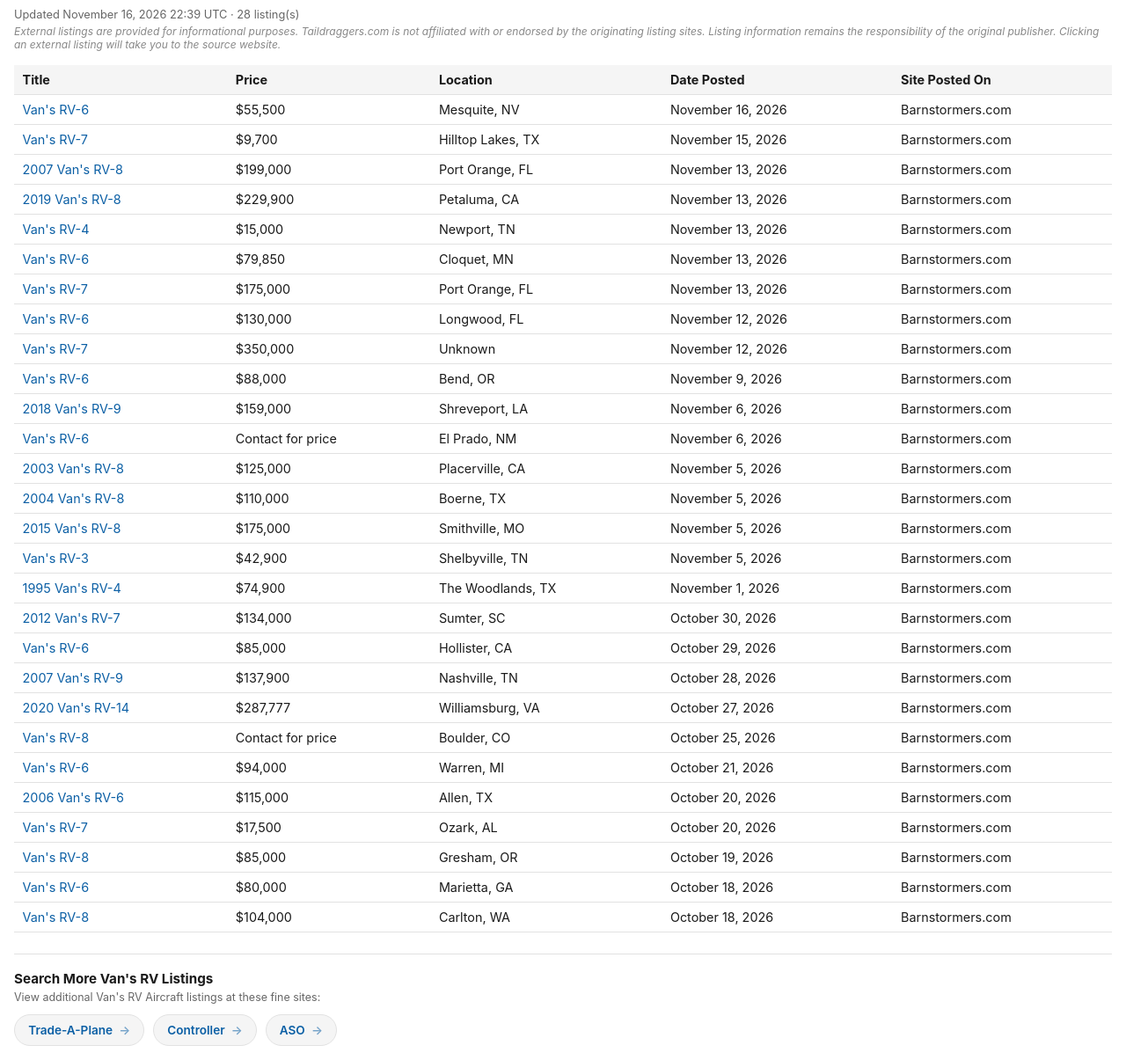
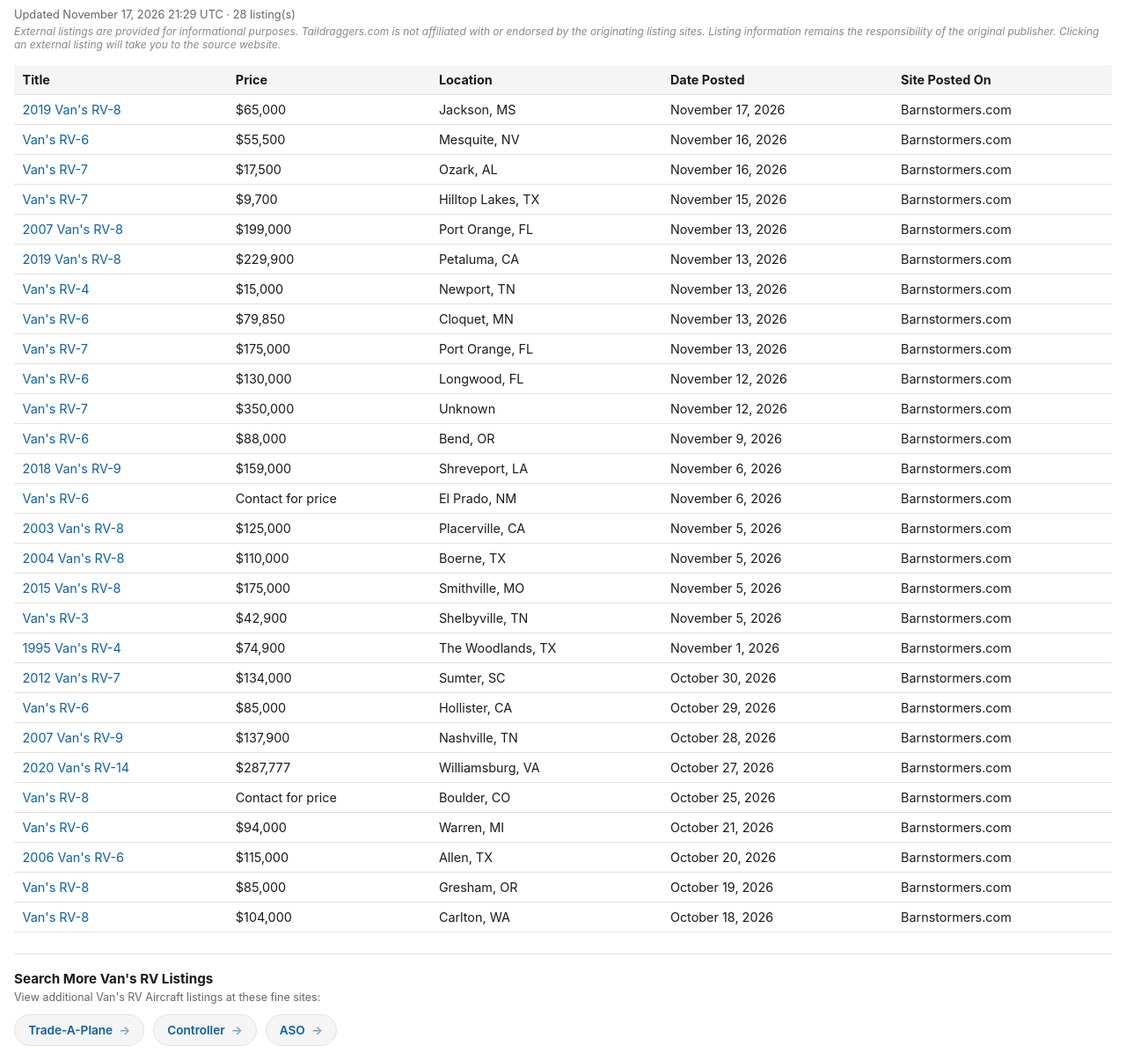
Before and after one commit to taildraggers/vans, a plain HTML site: page docs/index.html in a window 1280 px wide. Shown: the part 43-1248 px from the top of the page at 88% size. Drawn offline with Linux system fonts and the light colour scheme.

Commit message:
Update Van's RV listings (2026-11-17)

```diff
--- a/docs/index.html
+++ b/docs/index.html
@@ -76,14 +76,16 @@
 </head>
 <body>
   <h1>Other Van&#x27;s RV Ads on the Web</h1>
-  <div class="updated">Updated November 16, 2026 22:39 UTC &middot; 28 listing(s)</div>
+  <div class="updated">Updated November 17, 2026 21:29 UTC &middot; 28 listing(s)</div>
   <div class="disclaimer">External listings are provided for informational purposes. Taildraggers.com is not affiliated with or endorsed by the originating listing sites. Listing information remains the responsibility of the original publisher. Clicking an external listing will take you to the source website.</div>
   <table>
     <thead>
       <tr><th>Title</th><th>Price</th><th>Location</th><th>Date Posted</th><th>Site Posted On</th></tr>
     </thead>
     <tbody>
+        <tr><td><a href="https://www.barnstormers.com/classified-2084275-RV8-2019-NICE-REBUILDER.html" target="_blank" rel="noopener noreferrer">2019 Van&#x27;s RV-8</a></td><td>$65,000</td><td>Jackson, MS</td><td>November 17, 2026</td><td>Barnstormers.com</td></tr>
         <tr><td><a href="https://www.barnstormers.com/classified-2038565-RV-6.html" target="_blank" rel="noopener noreferrer">Van&#x27;s RV-6</a></td><td>$55,500</td><td>Mesquite, NV</td><td>November 16, 2026</td><td>Barnstormers.com</td></tr>
+        <tr><td><a href="https://www.barnstormers.com/classified-2079117-Vans-RV-7-Project.html" target="_blank" rel="noopener noreferrer">Van&#x27;s RV-7</a></td><td>$17,500</td><td>Ozark, AL</td><td>November 16, 2026</td><td>Barnstormers.com</td></tr>
         <tr><td><a href="https://www.barnstormers.com/classified-2063995-RV-7-WingEmpennage.html" target="_blank" rel="noopener noreferrer">Van&#x27;s RV-7</a></td><td>$9,700</td><td>Hilltop Lakes, TX</td><td>November 15, 2026</td><td>Barnstormers.com</td></tr>
         <tr><td><a href="https://www.barnstormers.com/classified-2041666-2007-RV8-N26RK.html" target="_blank" rel="noopener noreferrer">2007 Van&#x27;s RV-8</a></td><td>$199,000</td><td>Port Orange, FL</td><td>November 13, 2026</td><td>Barnstormers.com</td></tr>
         <tr><td><a href="https://www.barnstormers.com/classified-2083602-2019-RV-8.html" target="_blank" rel="noopener noreferrer">2019 Van&#x27;s RV-8</a></td><td>$229,900</td><td>Petaluma, CA</td><td>November 13, 2026</td><td>Barnstormers.com</td></tr>
@@ -107,9 +109,7 @@
         <tr><td><a href="https://www.barnstormers.com/classified-2080014-RV8.html" target="_blank" rel="noopener noreferrer">Van&#x27;s RV-8</a></td><td>Contact for price</td><td>Boulder, CO</td><td>October 25, 2026</td><td>Barnstormers.com</td></tr>
         <tr><td><a href="https://www.barnstormers.com/classified-2067011-RV6.html" target="_blank" rel="noopener noreferrer">Van&#x27;s RV-6</a></td><td>$94,000</td><td>Warren, MI</td><td>October 21, 2026</td><td>Barnstormers.com</td></tr>
         <tr><td><a href="https://www.barnstormers.com/classified-2079207-2006-RV-6.html" target="_blank" rel="noopener noreferrer">2006 Van&#x27;s RV-6</a></td><td>$115,000</td><td>Allen, TX</td><td>October 20, 2026</td><td>Barnstormers.com</td></tr>
-        <tr><td><a href="https://www.barnstormers.com/classified-2079117-Vans-RV-7-Project.html" target="_blank" rel="noopener noreferrer">Van&#x27;s RV-7</a></td><td>$17,500</td><td>Ozark, AL</td><td>October 20, 2026</td><td>Barnstormers.com</td></tr>
         <tr><td><a href="https://www.barnstormers.com/classified-2079083-Vans-RV-8-Project.html" target="_blank" rel="noopener noreferrer">Van&#x27;s RV-8</a></td><td>$85,000</td><td>Gresham, OR</td><td>October 19, 2026</td><td>Barnstormers.com</td></tr>
-        <tr><td><a href="https://www.barnstormers.com/classified-2078829-Vans-RV-6-For-Sale-OBO.html" target="_blank" rel="noopener noreferrer">Van&#x27;s RV-6</a></td><td>$80,000</td><td>Marietta, GA</td><td>October 18, 2026</td><td>Barnstormers.com</td></tr>
         <tr><td><a href="https://www.barnstormers.com/classified-2050711-Rv-8-project-sale-make-offer!.html" target="_blank" rel="noopener noreferrer">Van&#x27;s RV-8</a></td><td>$104,000</td><td>Carlton, WA</td><td>October 18, 2026</td><td>Barnstormers.com</td></tr>
     </tbody>
   </table>
```
